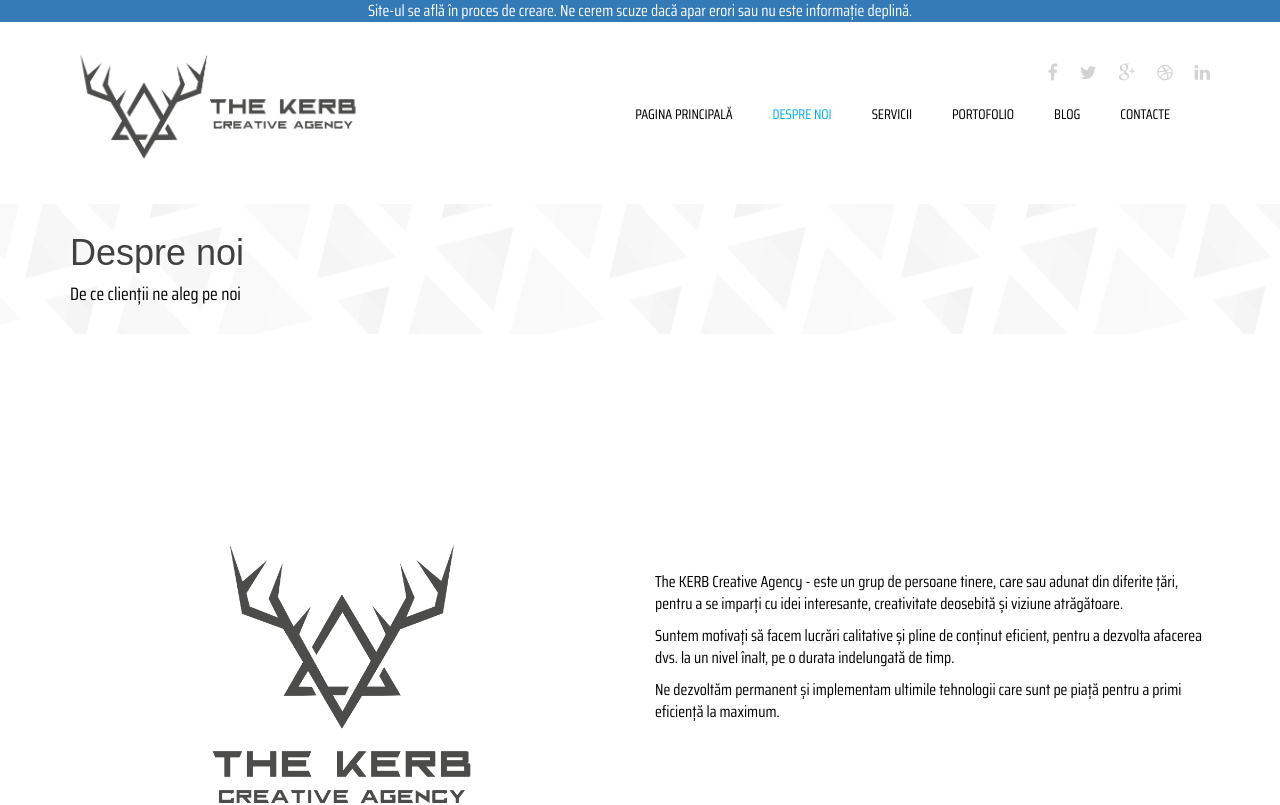
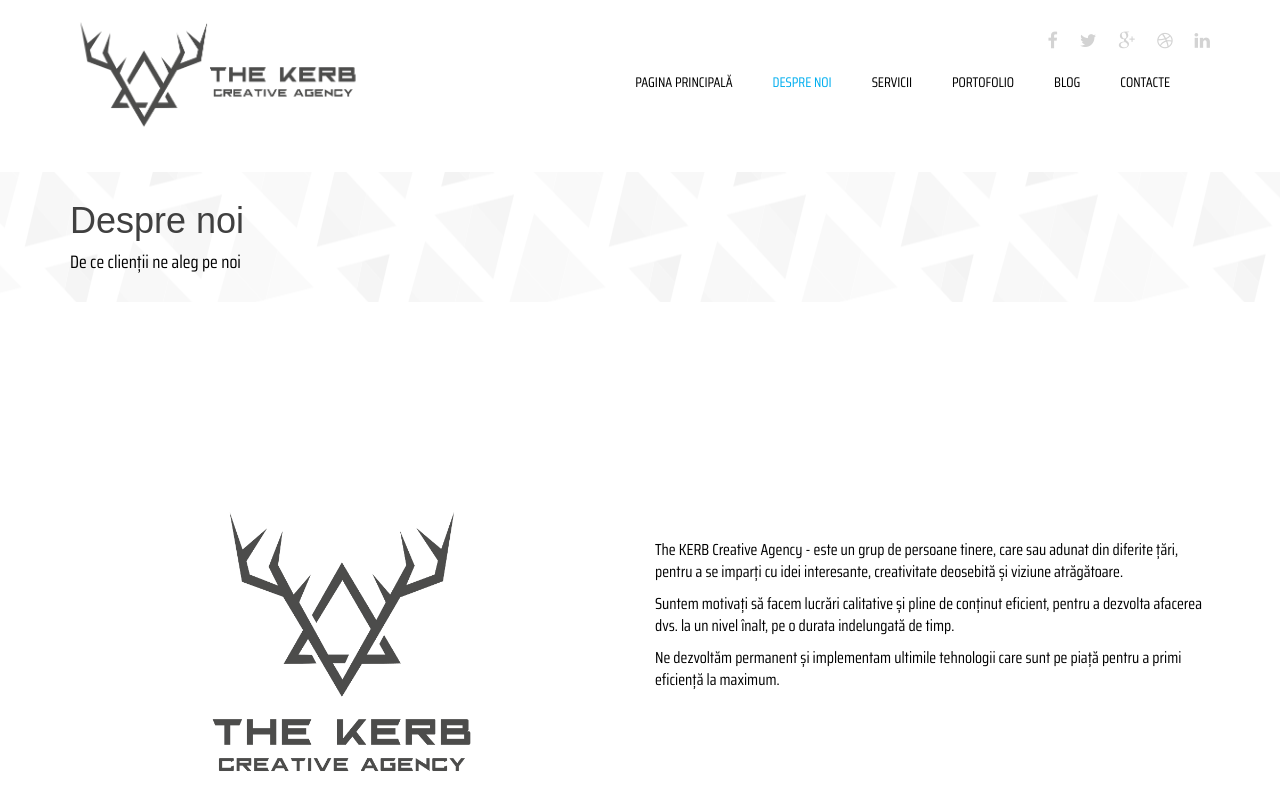
Before and after one commit to iskipper123/The-KERB, a website: page aboutus.html in a window 1280 px wide. Shown: the top 805 px of the page. Drawn offline with Linux system fonts and the light colour scheme; a script that the page names is missing.

Commit message:
фывф
фывфы

```diff
--- a/aboutus.html
+++ b/aboutus.html
@@ -24,7 +24,6 @@
     <link rel="apple-touch-icon-precomposed" sizes="114x114" href="images/ico/kerb.ico">
     <link rel="apple-touch-icon-precomposed" sizes="72x72" href="images/ico/kerb.ico">
     <link rel="apple-touch-icon-precomposed" href="images/ico/kerb.ico">
-    <p class="textAnunt"> Site-ul se află în proces de creare. Ne cerem scuze dacă apar erori sau nu este informație deplină. </p>
 </head><!--/head-->
 
 <body>
--- /dev/null
+++ b/package.json
@@ -0,0 +1,5 @@
+{
+  "dependencies": {
+    "sweetalert2": "^11.4.20"
+  }
+}
```
Also changed, not shown: blog.html (+0 -1 lines), blogdetails.html (+0 -1 lines), contact.html (+0 -1 lines), index.html (+2 -1 lines), portfolio-details.html (+0 -1 lines), portfolio.html (+0 -1 lines), pricing.html (+0 -1 lines), service.html (+0 -1 lines), 1 other file.
